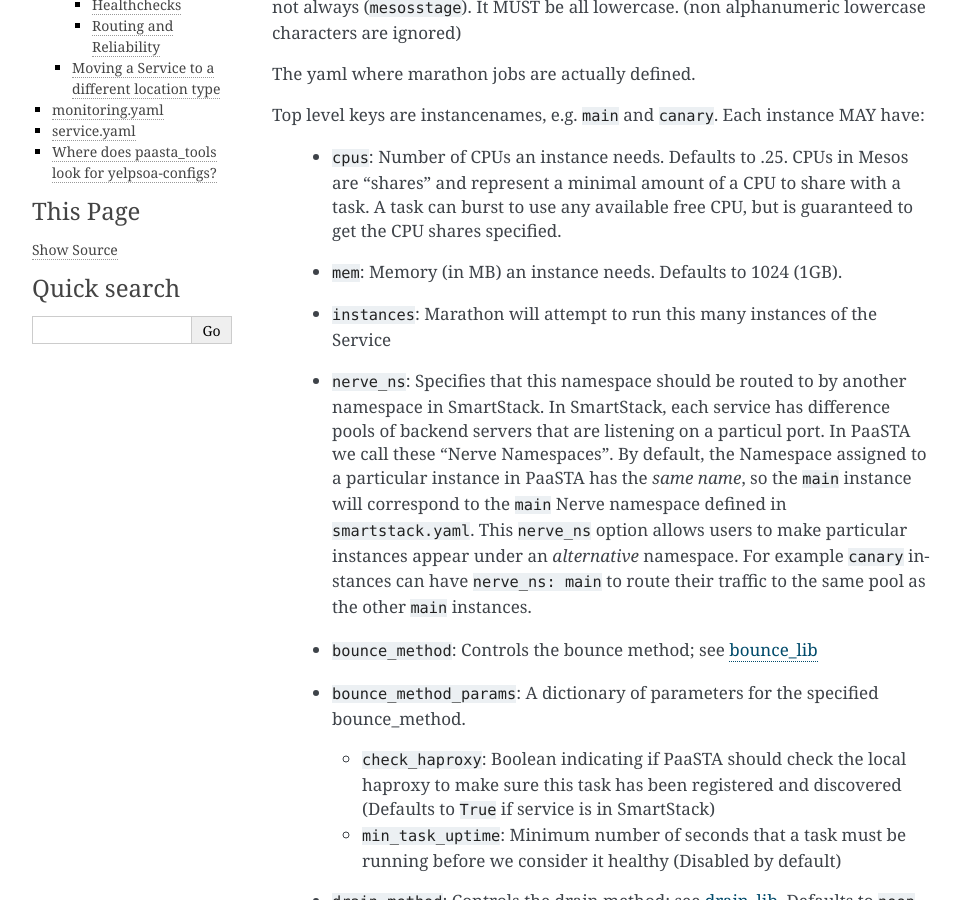
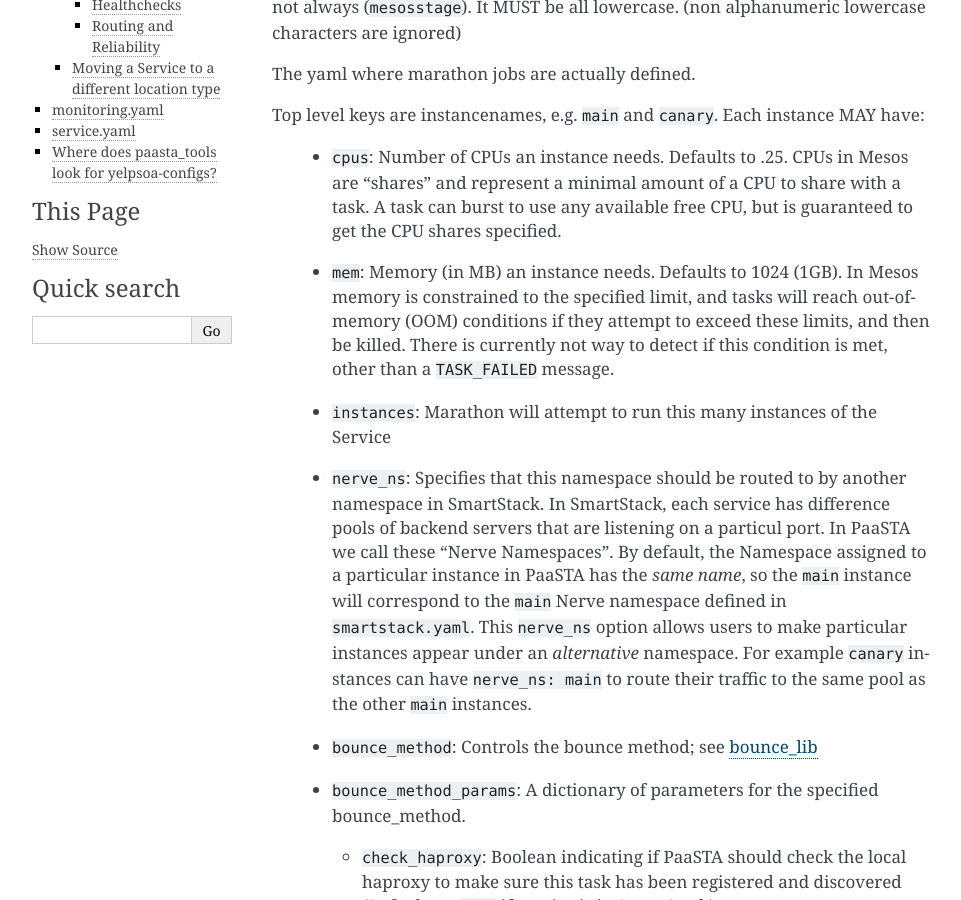
Before and after one commit to Yelp/paasta, a Sphinx documentation site: the page built from docs/source/yelpsoa_configs.rst, in a window 1280 px wide and 900 px high, scrolled down 352 px. Shown: the whole window, without its empty margins (148-1109 px from the left). Built offline with Sphinx 7.4.7, drawn with Linux system fonts in a browser that asks for light colours.

Commit message:
Expand docs on what happens on oom conditions

```diff
--- a/docs/source/yelpsoa_configs.rst
+++ b/docs/source/yelpsoa_configs.rst
@@ -22,7 +22,11 @@ instance MAY have:
     A task can burst to use any available free CPU, but is guaranteed to get
     the CPU shares specified.
 
-  * ``mem``: Memory (in MB) an instance needs. Defaults to 1024 (1GB).
+  * ``mem``: Memory (in MB) an instance needs. Defaults to 1024 (1GB). In Mesos
+    memory is constrained to the specified limit, and tasks will reach out-of-memory
+    (OOM) conditions if they attempt to exceed these limits, and then be killed.
+    There is currently not way to detect if this condition is met, other than a
+    ``TASK_FAILED`` message.
 
   * ``instances``: Marathon will attempt to run this many instances of the Service
 
```
